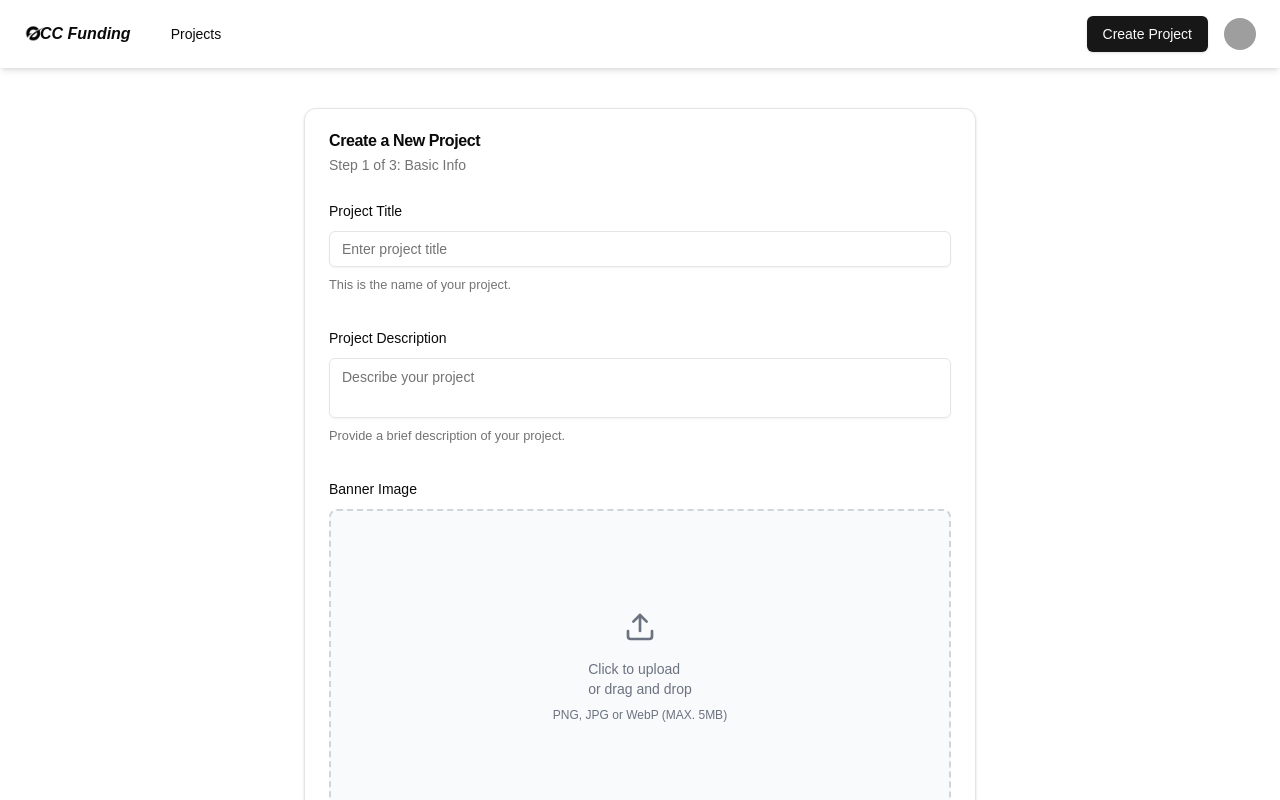
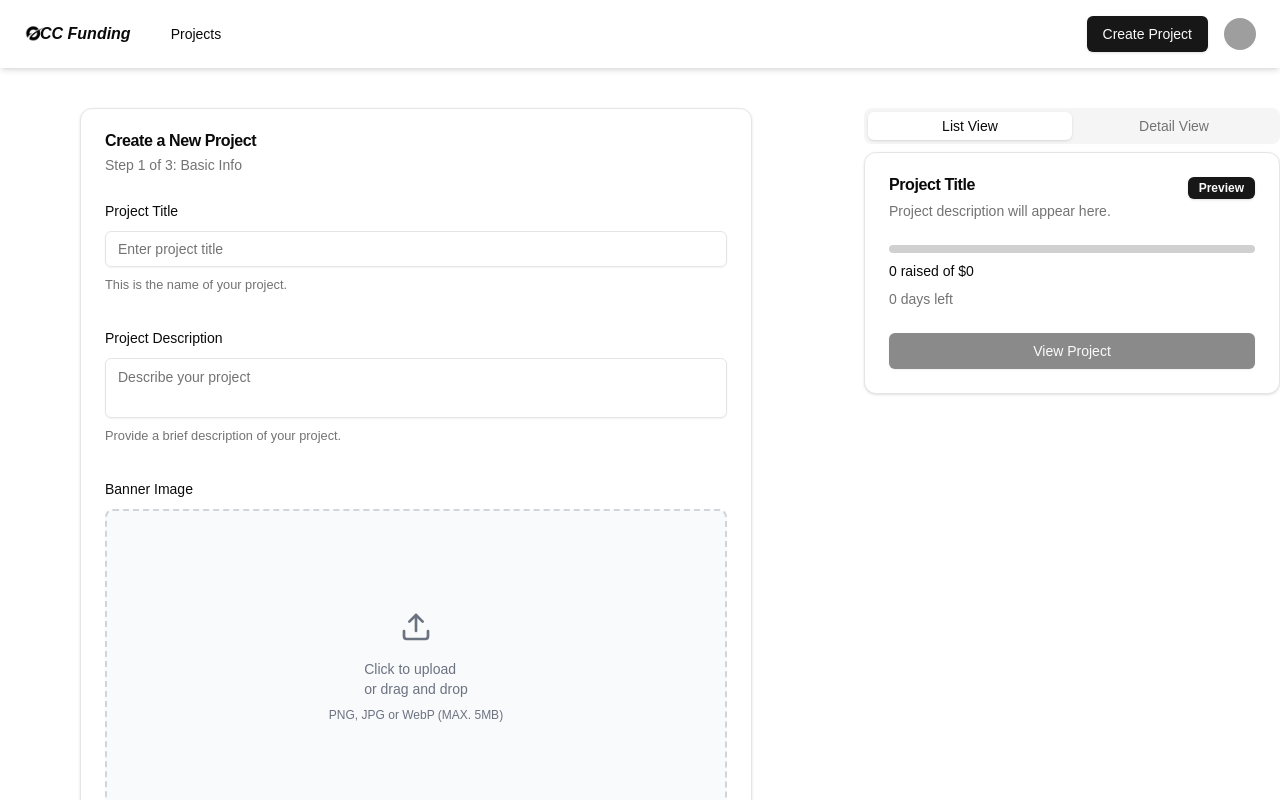
Before and after one commit to Ferv0r2/occ-funding, a Next.js app: page /en/projects/create in a window 1280 px wide. Shown: the top 800 px of the page. Built offline with nearby package versions, Linux system fonts and the light colour scheme; grey boxes are pictures that could not be loaded.

Commit message:
Feat: Add Preview (#19)

```diff
--- a/src/app/[locale]/projects/create/page.tsx
+++ b/src/app/[locale]/projects/create/page.tsx
@@ -9,6 +9,7 @@ import { useTranslations } from 'next-intl';
 import { useState } from 'react';
 import { useForm } from 'react-hook-form';
 import * as z from 'zod';
+import { ProjectPreview } from '@/components/cards/ProjectPreview';
 import { Button } from '@/components/ui/button';
 import { Calendar } from '@/components/ui/calendar';
 import {
@@ -184,7 +185,8 @@ export default function CreateProjectPage() {
   const currentFields = steps[currentStep].fields;
 
   return (
-    <div className="container mx-auto py-10">
+    <div className="container mx-auto flex max-w-screen-xl gap-8 py-10">
+      <div className="w-2/3">
         <Card className="mx-auto max-w-2xl">
           <CardHeader>
             <CardTitle>{t('title')}</CardTitle>
@@ -198,7 +200,10 @@ export default function CreateProjectPage() {
           </CardHeader>
           <CardContent>
             <Form {...form}>
-            <form onSubmit={form.handleSubmit(onSubmit)} className="space-y-8">
+              <form
+                onSubmit={form.handleSubmit(onSubmit)}
+                className="space-y-8"
+              >
                 {currentFields.includes('title') && (
                   <FormField
                     control={form.control}
@@ -325,7 +330,9 @@ export default function CreateProjectPage() {
                             }
                           />
                         </FormControl>
-                      <FormDescription>{t('goal_description')}</FormDescription>
+                        <FormDescription>
+                          {t('goal_description')}
+                        </FormDescription>
                         <FormMessage />
                       </FormItem>
                     )}
@@ -454,5 +461,9 @@ export default function CreateProjectPage() {
           </CardFooter>
         </Card>
       </div>
+      <div className="sticky top-4 w-1/3 self-start">
+        <ProjectPreview project={form.getValues()} />
+      </div>
+    </div>
   );
 }
--- /dev/null
+++ b/src/components/cards/ProjectPreview.tsx
@@ -0,0 +1,149 @@
+import dayjs from 'dayjs';
+import { CalendarDays, Users, Target, Clock } from 'lucide-react';
+import Image from 'next/image';
+import { useTranslations } from 'next-intl';
+import { Badge } from '@/components/ui/badge';
+import { Button } from '@/components/ui/button';
+import {
+  Card,
+  CardContent,
+  CardDescription,
+  CardFooter,
+  CardHeader,
+  CardTitle,
+} from '@/components/ui/card';
+import { Progress } from '@/components/ui/progress';
+import { Tabs, TabsContent, TabsList, TabsTrigger } from '@/components/ui/tabs';
+import { formatCurrency } from '@/lib/utils/format-data';
+
+interface ProjectPreviewProps {
+  project: {
+    title?: string;
+    description?: string;
+    fundingGoal?: number;
+    startDate?: Date;
+    endDate?: Date;
+    bannerImage?: FileList;
+  };
+}
+
+export function ProjectPreview({ project }: ProjectPreviewProps) {
+  const t = useTranslations('Project');
+  const { title, description, fundingGoal, startDate, endDate, bannerImage } =
+    project;
+
+  const daysLeft = endDate
+    ? Math.max(0, dayjs(endDate).diff(dayjs(), 'day'))
+    : 0;
+
+  const previewImage =
+    bannerImage && bannerImage.length > 0
+      ? URL.createObjectURL(bannerImage[0])
+      : '';
+
+  return (
+    <Tabs defaultValue="list" className="w-full">
+      <TabsList className="grid w-full grid-cols-2">
+        <TabsTrigger value="list">List View</TabsTrigger>
+        <TabsTrigger value="detail">Detail View</TabsTrigger>
+      </TabsList>
+      <TabsContent value="list">
+        <Card>
+          <CardHeader>
+            <div className="flex items-start justify-between">
+              <div>
+                <CardTitle>{title || 'Project Title'}</CardTitle>
+                <CardDescription className="mt-2">
+                  {description || 'Project description will appear here.'}
+                </CardDescription>
+              </div>
+              <Badge>Preview</Badge>
+            </div>
+          </CardHeader>
+          <CardContent>
+            <Progress value={0} className="mb-2" />
+            <p className="mb-2 text-sm font-medium">
+              {t('raised_of', {
+                current: 0,
+                goal: formatCurrency(fundingGoal || 0),
+              })}
+            </p>
+            <div className="flex justify-between text-sm text-muted-foreground">
+              <span>{daysLeft} days left</span>
+            </div>
+          </CardContent>
+          <CardFooter>
+            <Button className="w-full" disabled>
+              {t('view_project')}
+            </Button>
+          </CardFooter>
+        </Card>
+      </TabsContent>
+      <TabsContent value="detail">
+        <Card>
+          <CardHeader>
+            <div className="flex items-start justify-between">
+              <div>
+                <CardTitle className="mb-2 text-3xl">
+                  {title || 'Project Title'}
+                </CardTitle>
+                <CardDescription>
+                  {description || 'Project description will appear here.'}
+                </CardDescription>
+              </div>
+              <Badge>Preview</Badge>
+            </div>
+          </CardHeader>
+          <CardContent>
+            <Image
+              src={previewImage || '/placeholder.svg'}
+              height={400}
+              width={600}
+              alt={title || 'Project banner'}
+              className="mb-6 w-full rounded-lg"
+            />
+            <Progress value={0} className="mb-2" />
+            <p className="mb-2 text-lg font-medium">
+              {formatCurrency(0)} raised of{' '}
+              {fundingGoal ? formatCurrency(fundingGoal) : 'N/A'}
+            </p>
+            <div className="mb-4 flex justify-between text-sm text-muted-foreground">
+              <div className="flex items-center space-x-2">
+                <Users className="h-4 w-4" />
+                <span>0 backers</span>
+              </div>
+              <div className="flex items-center space-x-2">
+                <Target className="h-4 w-4" />
+                <span>
+                  {fundingGoal ? formatCurrency(fundingGoal) : 'N/A'} goal
+                </span>
+              </div>
+              <div className="flex items-center space-x-2">
+                <CalendarDays className="h-4 w-4" />
+                <span>{daysLeft} days left</span>
+              </div>
+              <div className="flex items-center space-x-2">
+                <Clock className="h-4 w-4" />
+                <span>
+                  {startDate ? dayjs(startDate).format('MMM D, YYYY') : 'N/A'}
+                </span>
+              </div>
+            </div>
+            <div className="space-y-4">
+              <h3 className="text-xl font-semibold">About this project</h3>
+              <p className="text-muted-foreground">
+                {description ||
+                  'Detailed project description will appear here.'}
+              </p>
+            </div>
+          </CardContent>
+          <CardFooter>
+            <Button className="w-full" disabled>
+              Back This Project
+            </Button>
+          </CardFooter>
+        </Card>
+      </TabsContent>
+    </Tabs>
+  );
+}
```
Lines whose indentation alone changed are shown as unchanged.
